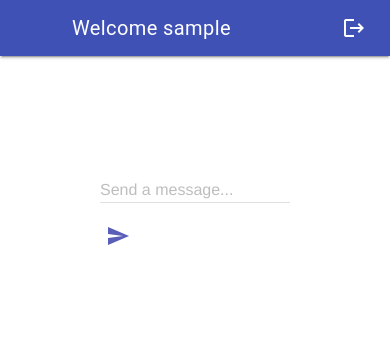
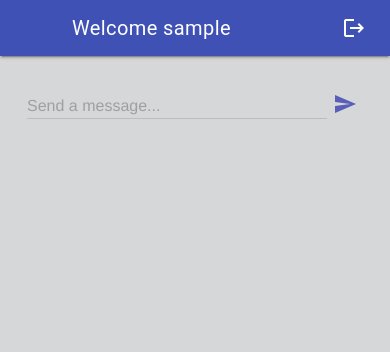
Before and after one commit to MeffoX/chat-app-django, a Django app: page /chat/ in a window 390 px wide. Shown: the top 352 px of the page. Run offline with Django 5.2, Linux system fonts and the light colour scheme; the visitor is signed in with stand-in values (Sample User, id 1); data that the repository does not hold is empty.

Commit message:
edit design

```diff
--- a/first_django_app/chat/models.py
+++ b/first_django_app/chat/models.py
@@ -2,6 +2,7 @@ from datetime import date
 from django.conf import settings
 from django.db import models
 from django.db.models.fields import DateField
+
 
 # Create your models here.
 
--- a/first_django_app/chat/templates/chat/index.html
+++ b/first_django_app/chat/templates/chat/index.html
@@ -2,7 +2,7 @@
 {% block content %}
 
 <script type="text/javascript">
-  let userName = "{{ request.user.first_name }}";
+  let userName = "{{ request.user.username }}";
 </script>
 
 
@@ -11,17 +11,18 @@
 <div id="messageContainer">
   {% for message in messages %}
     <div class="{% if message.author == request.user %}my-message{% else %}other-message{% endif %}">
-      <b>{{ message.author.username }}:</b> {{ message.text }}
-      <span class="message-date">({{ message.created_at }})</span>
+      <b>{{ message.author.username }}:</b>
+      <span class="message-date">({{ message.created_at }})</span><br>
+      {{ message.text }}
     </div>
   {% endfor %}
 </div>
 
 
-<form onsubmit="sendMessage(); return false;" method="post">
+<form class="send-message" onsubmit="sendMessage(); return false;" method="post">
     {% csrf_token %}
     <div class="mdl-textfield mdl-js-textfield mdl-textfield--floating-label">
-      <input class="mdl-textfield__input" name="textmessage" type="text" id="messageField">
+      <input class="mdl-textfield__input" name="textmessage" type="text" id="messageField" minlength="1" maxlength="100">
       <label class="mdl-textfield__label" for="messageField">Send a message...</label>
     </div>
     <button class="chat-submit" id="chatSubmit"><i class="material-icons">send</i></button>
--- a/first_django_app/chat/views.py
+++ b/first_django_app/chat/views.py
@@ -16,6 +16,7 @@ def index(request):
         new_message = Message.objects.create(text=request.POST['textmessage'], chat=myChat, author=request.user, receiver=request.user)
         serialized_obj = serializers.serialize('json', [new_message, ])
         return JsonResponse(serialized_obj[1:-1], safe=False)
+
     chatMessages = Message.objects.filter(chat__id=1)
     return render(request, 'chat/index.html', {'messages': chatMessages})
 
@@ -55,3 +56,16 @@ def register__view(request):
         return HttpResponseRedirect('/chat/')
 
     return render(request, 'auth/register.html')
+
+# In Ihrer views.py
+@login_required(login_url='/login/')
+def chat_channel(request, channel_id):
+    try:
+        # Annahme: Jeder Channel ist ein eigenes Chat-Objekt
+        chat = Chat.objects.get(id=channel_id)
+        chatMessages = Message.objects.filter(chat=chat)
+    except Chat.DoesNotExist:
+        chatMessages = []
+        # Optional: Meldung hinzufügen, wenn der Channel nicht existiert
+
+    return render(request, 'chat/channel.html', {'messages': chatMessages, 'channel_id': channel_id})
--- a/first_django_app/static/css/style.css
+++ b/first_django_app/static/css/style.css
@@ -1,5 +1,19 @@
+body {
+  margin: 0;
+  background-color: #d5d7d9;
+}
+
 .page-content {
-    padding: 100px 100px;
+    padding: 32px 160px;
+    display: flex;
+    justify-content: center;
+    flex-direction: column;
+}
+
+@media (max-width:560px){
+  .page-content{
+    padding: 8px 4px;
+  }
 }
 
 .logout {
@@ -19,14 +33,41 @@
   color: #5A5EB9;
 }
 
+#messageContainer {
+  display: flex;
+  flex-direction: column;
+  align-items: flex-start;
+  gap: 8px;
+}
+
 .my-message {
+  align-self: flex-end;
   text-align: right;
-  background-color: aquamarine;
+  background-color: #03d0ff8f;
 }
 
 .other-message {
+  align-self: flex-start;
   text-align: left;
-  background-color: bisque;
+  background-color: #03ff2e8f;
+}
+
+.my-message, .other-message {
+  max-width: 280px;
+  word-wrap: break-word;
+  border: 5px solid transparent;
+  border-radius: 16px;
+  padding: 8px;
+}
+
+.send-message {
+  display: flex;
+  flex-direction: row;
+  padding: 8px;
+}
+
+form.send-message {
+  justify-content: center;
 }
 
 
--- a/first_django_app/static/js/script.js
+++ b/first_django_app/static/js/script.js
@@ -1,35 +1,28 @@
+let options = { year: 'numeric', month: 'short', day: 'numeric' };
+let currentDate = new Date().toLocaleDateString('en-US', options);
+
 async function sendMessage() {
   let fd = new FormData();
-    let token = getCSRFToken();
-    let messageText = document.getElementById('messageField').value;
+  fd.append('textmessage', document.getElementById('messageField').value);
+  fd.append('csrfmiddlewaretoken', getCSRFToken());
 
-    let messageClass = userName === "{{ request.user.first_name }}" ? "my-message" : "other-message";
-
-    messageContainer.innerHTML += `
-      <div class="${messageClass}"><b>${userName}:</b> ${messageText}</div>
-    `;
-
+  messageContainer.innerHTML += `<div class="my-message"><b>${userName}:</b> (${currentDate})<br> ${document.getElementById('messageField').value}</div>`;
   document.getElementById('messageField').value = '';
 
-    fd.append('textmessage', messageText);
-    fd.append('csrfmiddlewaretoken', token);
-
   try {
-      let response = await fetch('/chat/', {
-        method: 'POST',
-        body: fd
-      });
-      let json = await response.json();
-      console.log('JSON is', json);
+      let response = await fetch('/chat/', { method: 'POST', body: fd });
+      console.log('JSON is', await response.json());
   } catch(e) {
       console.error('Error', e);
   }
 }
 
+
 function getCSRFToken() {
     return document.querySelector('input[name="csrfmiddlewaretoken"]').value;
 }
 
+
 function logoutUser() {
     window.location.href = '/logout/';
 }
--- a/first_django_app/templates/base.html
+++ b/first_django_app/templates/base.html
@@ -34,10 +34,11 @@
     <div class="mdl-layout__drawer">
       <span class="mdl-layout-title">Chatrooms</span>
       <nav class="mdl-navigation">
-        <a class="mdl-navigation__link" href="">Link</a>
-        <a class="mdl-navigation__link" href="">Link</a>
-        <a class="mdl-navigation__link" href="">Link</a>
-        <a class="mdl-navigation__link" href="">Link</a>
+        <a class="mdl-navigation__link" href="#" data-channel="channel1">Channel 1</a>
+        <a class="mdl-navigation__link" href="#" data-channel="channel2">Channel 2</a>
+        <a class="mdl-navigation__link" href="#" data-channel="channel3">Channel 3</a>
+        <a class="mdl-navigation__link" href="#" data-channel="channel4">Channel 4</a>
+
       </nav>
     </div>
     <main class="mdl-layout__content">
```
Also changed, not shown: first_django_app/chat/templates/auth/login.html (+19 -12 lines), first_django_app/chat/templates/auth/register.html (+2 -8 lines). Lines whose indentation alone changed are shown as unchanged.
